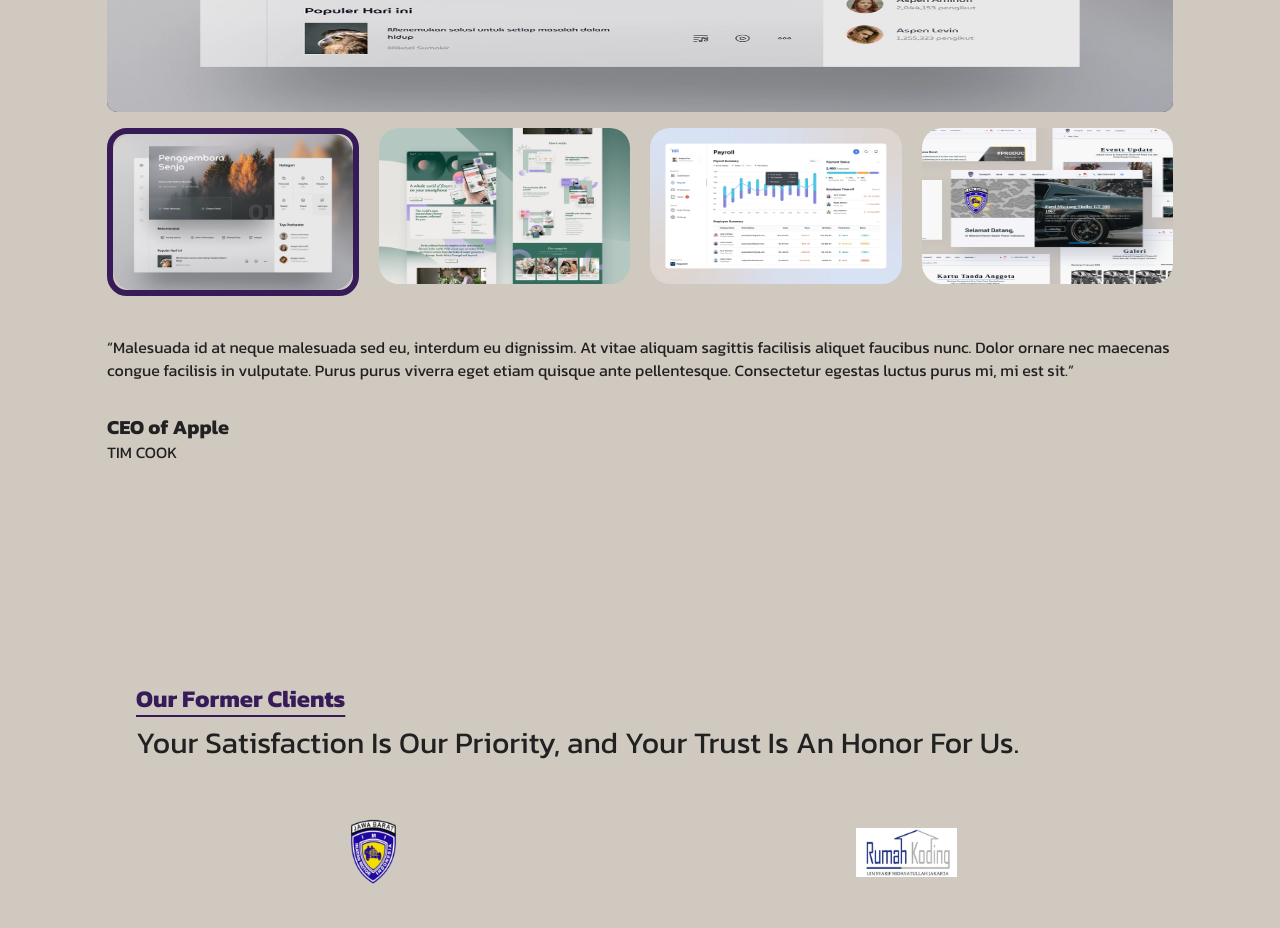
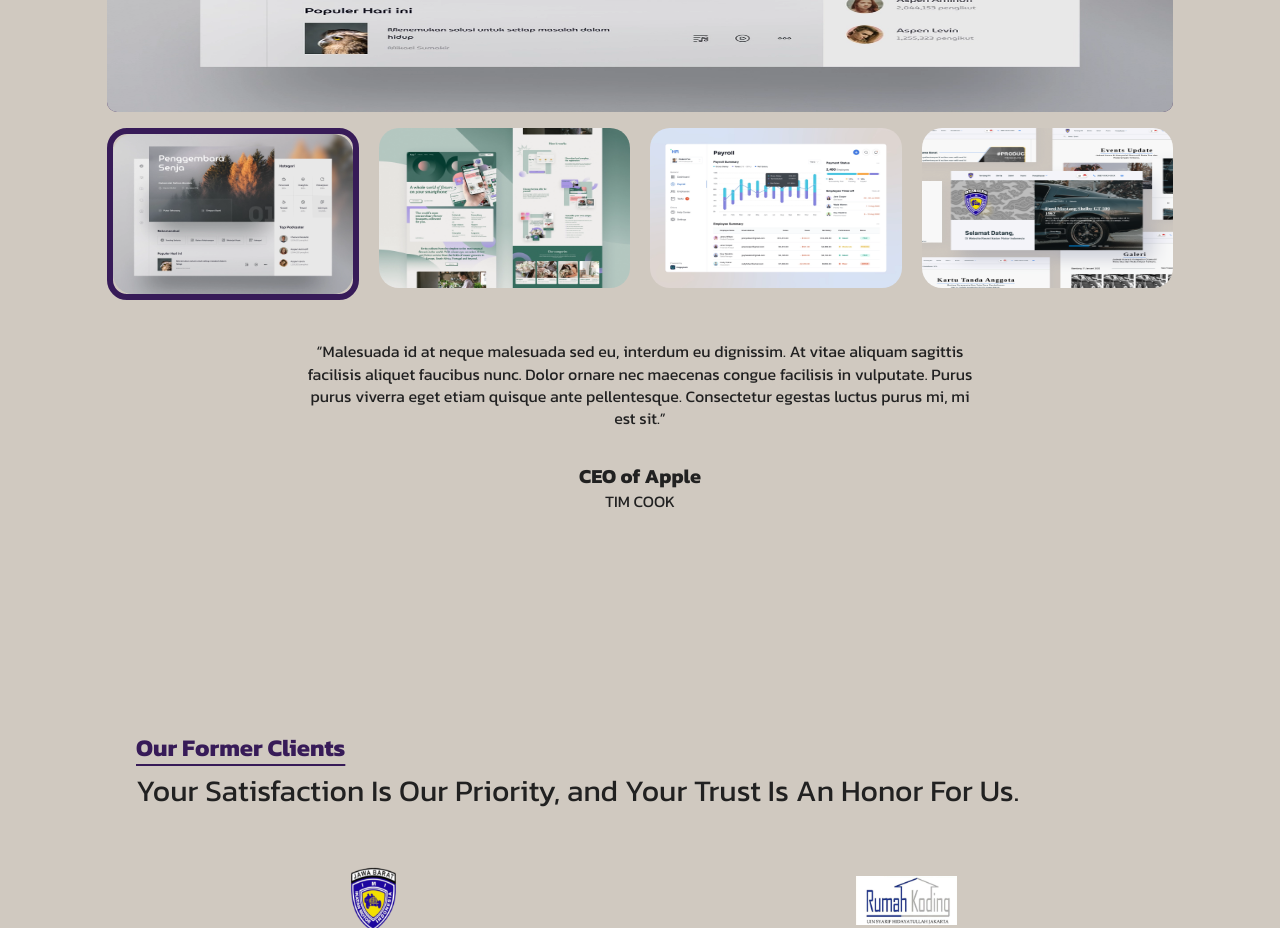
Before and after one commit to Ayocode5/web-ayocode-fe_v3, a React (Create React App) app: page / in a window 1280 px wide. Shown: the part 2140-3068 px from the top of the page. Built offline with nearby package versions, Linux system fonts and the light colour scheme.

Commit message:
Portfolio revision style

```diff
--- a/src/containers/organisms/WorkPortofolios/Feedback/Feedback.modules.scss
+++ b/src/containers/organisms/WorkPortofolios/Feedback/Feedback.modules.scss
@@ -34,7 +34,8 @@
     color: map-get(colors.$color-neutral, "50");
 
     &-item {
-      text-align: left;
+      max-width: 683px;
+      margin: 0 auto;
       .feedback {
         font-size: 1rem;
         line-height: 22.4px;
--- a/src/containers/organisms/WorkPortofolios/ListPortfolio/ListPortfoflio.jsx
+++ b/src/containers/organisms/WorkPortofolios/ListPortfolio/ListPortfoflio.jsx
@@ -40,7 +40,7 @@ export default function ListPortfolio({ portfolios }) {
 
   const configSwiperThumb = {
     modules: [Controller, Thumbs],
-    slidesPerView: 2,
+    slidesPerView: "auto",
     onSwiper: setActiveThumb,
     spaceBetween: 10,
     breakpoints: {
--- a/src/containers/organisms/WorkPortofolios/ListPortfolio/ListPortfolio.modules.scss
+++ b/src/containers/organisms/WorkPortofolios/ListPortfolio/ListPortfolio.modules.scss
@@ -6,6 +6,9 @@
   /* Style Thumbnail slider portofolio */
   &-thumbnail {
     margin-top: 16px;
+    .swiper-slide {
+      max-width: 120px;
+    }
     .swiper-slide-thumb-active {
       border: 6px solid #371b58;
       border-radius: 20px;
@@ -30,8 +33,12 @@
 
     /* Style Thumbnail slider portofolio */
     &-thumbnail {
+      .swiper-slide {
+        max-width: unset;
+      }
       img {
-        max-height: 9.75rem;
+        min-height: 9.75rem;
+        max-height: 10rem;
       }
     }
   }
```
Also changed, not shown: src/containers/organisms/OurServices/CardService/CardService.modules.scss (+0 -8 lines), src/containers/organisms/OurServices/ListService/ListService.modules.scss (+0 -7 lines).
